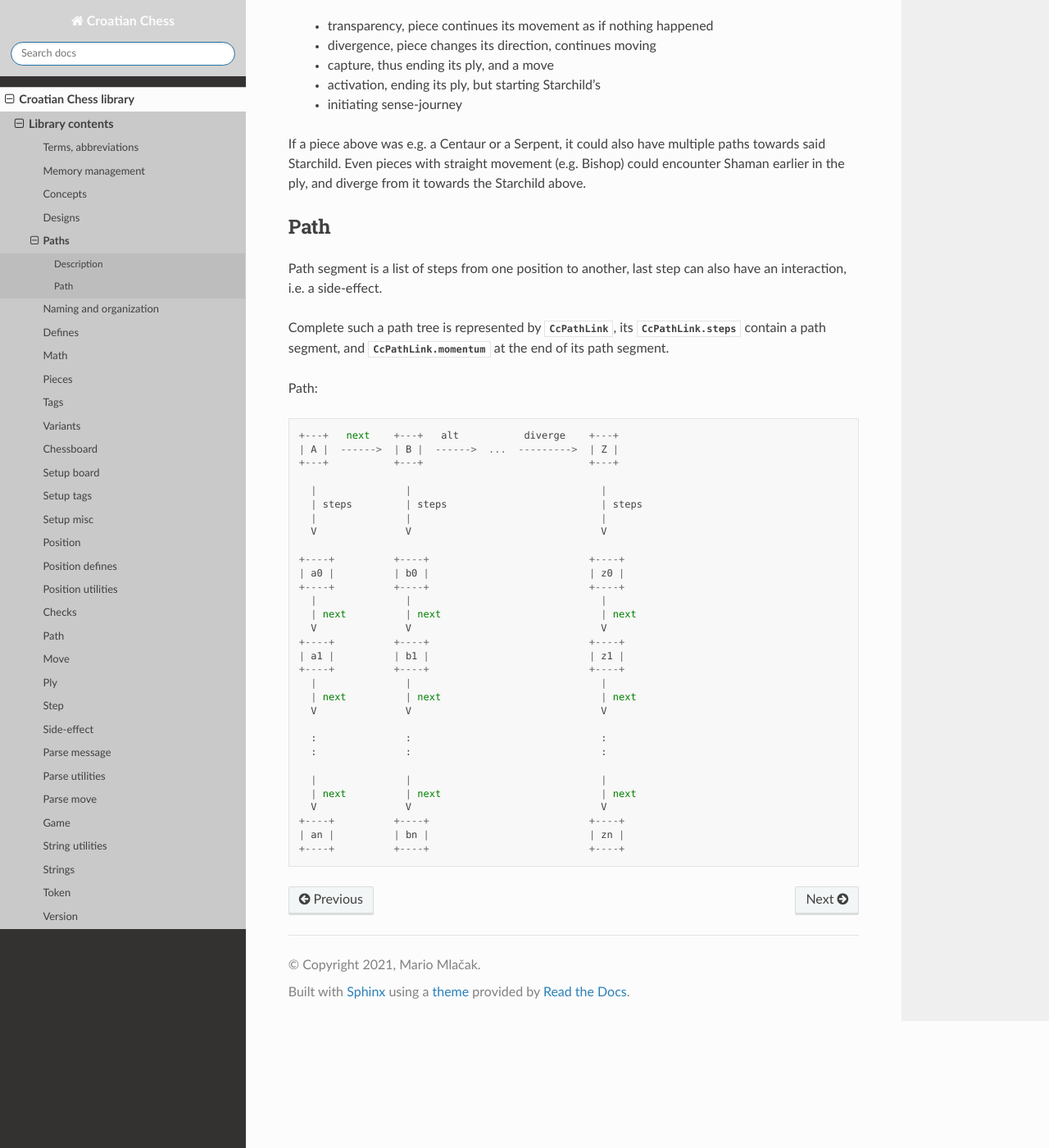
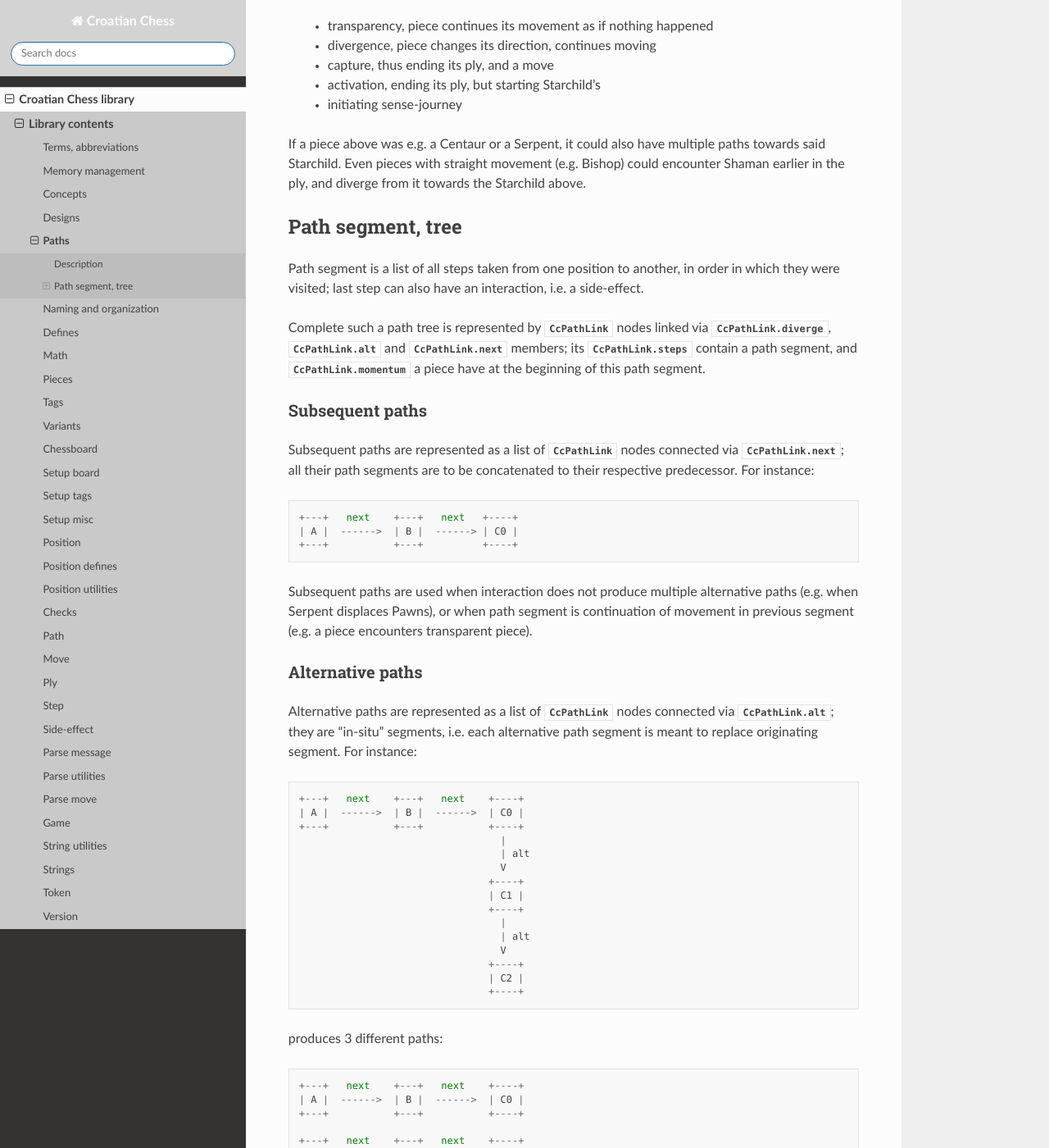
Before and after one commit to mmlacak/crochess, a Sphinx documentation site: the page built from docs/source/libcc/paths.rst, in a window 1280 px wide and 1400 px high, scrolled down 700 px. Shown: the whole window at 82% size. Built offline with Sphinx 7.4.7 and the Read the Docs theme 3.1.0, drawn with Linux system fonts in a browser that asks for light colours; some of the changed text lies outside the part shown.

Commit message:
Described various paths.

```diff
--- a/docs/source/libcc/paths.rst
+++ b/docs/source/libcc/paths.rst
@@ -47,48 +47,173 @@ towards said Starchild. Even pieces with straight movement (e.g. Bishop) could
 encounter Shaman earlier in the ply, and diverge from it towards the Starchild
 above.
 
-.. _lbl-libcc-paths-path:
+.. _lbl-libcc-paths-segmenttree:
 
-Path
-----
+Path segment, tree
+------------------
 
-Path segment is a list of steps from one position to another, last step can also
-have an interaction, i.e. a side-effect.
+Path segment is a list of all steps taken from one position to another, in order
+in which they were visited; last step can also have an interaction, i.e. a
+side-effect.
 
-Complete such a path tree is represented by :c:type:`CcPathLink`, its
-:c:member:`CcPathLink.steps` contain a path segment, and :c:member:`CcPathLink.momentum` at the end
-of its path segment.
+Complete such a path tree is represented by :c:type:`CcPathLink` nodes linked via
+:c:member:`CcPathLink.diverge`, :c:member:`CcPathLink.alt` and :c:member:`CcPathLink.next`
+members; its :c:member:`CcPathLink.steps` contain a path segment, and
+:c:member:`CcPathLink.momentum` a piece have at the beginning of this path segment.
+
+.. _lbl-libcc-paths-segmenttree-subsequent:
+
+Subsequent paths
+^^^^^^^^^^^^^^^^
+
+Subsequent paths are represented as a list of :c:type:`CcPathLink` nodes connected
+via :c:member:`CcPathLink.next`; all their path segments are to be concatenated to
+their respective predecessor. For instance::
+
+    +---+   next    +---+   next   +----+
+    | A |  ------>  | B |  ------> | C0 |
+    +---+           +---+          +----+
+
+Subsequent paths are used when interaction does not produce multiple alternative
+paths (e.g. when Serpent displaces Pawns), or when path segment is continuation of
+movement in previous segment (e.g. a piece encounters transparent piece).
+
+.. _lbl-libcc-paths-segmenttree-alternative:
+
+Alternative paths
+^^^^^^^^^^^^^^^^^
+
+Alternative paths are represented as a list of :c:type:`CcPathLink` nodes connected
+via :c:member:`CcPathLink.alt`; they are "in-situ" segments, i.e. each alternative
+path segment is meant to replace originating segment. For instance::
+
+    +---+   next    +---+   next    +----+
+    | A |  ------>  | B |  ------>  | C0 |
+    +---+           +---+           +----+
+                                      |
+                                      | alt
+                                      V
+                                    +----+
+                                    | C1 |
+                                    +----+
+                                      |
+                                      | alt
+                                      V
+                                    +----+
+                                    | C2 |
+                                    +----+
+
+produces 3 different paths::
+
+    +---+   next    +---+   next    +----+
+    | A |  ------>  | B |  ------>  | C0 |
+    +---+           +---+           +----+
+
+    +---+   next    +---+   next    +----+
+    | A |  ------>  | B |  ------>  | C1 |
+    +---+           +---+           +----+
+
+    +---+   next    +---+   next    +----+
+    | A |  ------>  | B |  ------>  | C2 |
+    +---+           +---+           +----+
+
+.. _lbl-libcc-paths-segmenttree-diverging:
+
+Diverging paths
+^^^^^^^^^^^^^^^
+
+Diverging paths are represented as a list of :c:type:`CcPathLink` nodes connected
+via :c:member:`CcPathLink.diverge`; they are "post-node" segments, i.e. each diverging
+path segment is meant to be concatenated to originating segment. For instance::
+
+    +---+   next    +---+   next    +---+
+    | A |  ------>  | B |  ------>  | C |
+    +---+           +---+           +---+
+                      \
+                       \  diverge
+                        \
+                         V
+                       +----+
+                       | D0 |
+                       +----+
+                         |
+                         | alt
+                         V
+                       +----+
+                       | D1 |
+                       +----+
+                         |
+                         | alt
+                         V
+                       +----+
+                       | D2 |
+                       +----+
+
+beside default path::
+
+    +---+   next    +---+   next    +---+
+    | A |  ------>  | B |  ------>  | C |
+    +---+           +---+           +---+
+
+also produces::
+
+    +---+   next    +---+   next    +----+
+    | A |  ------>  | B |  ------>  | D0 |
+    +---+           +---+           +----+
+
+    +---+   next    +---+   next    +----+
+    | A |  ------>  | B |  ------>  | D1 |
+    +---+           +---+           +----+
+
+    +---+   next    +---+   next    +----+
+    | A |  ------>  | B |  ------>  | D2 |
+    +---+           +---+           +----+
+
+Note that :c:member:`CcPathLink.diverge` link was used only once, all other
+alternative paths after divergence are linked via :c:member:`CcPathLink.alt`.
+
+It is possible to have subsequent nodes use :c:member:`CcPathLink.diverge` link,
+if all their path segments end with divergence.
+
+.. _lbl-libcc-paths-segmenttree-complete:
+
+Complete paths
+^^^^^^^^^^^^^^
+
+A complete path is built by traversing path tree from its origin :c:type:`CcPathLink`
+node down to any terminal node; a legal ply is built by stitching path segments
+from those node, in order in which nodes were visited.
 
 Path::
 
-    +---+   next    +---+   alt           diverge    +---+
-    | A |  ------>  | B |  ------>  ...  --------->  | Z |
-    +---+           +---+                            +---+
+    +---+   next    +---+   alt          diverge    +---+
+    | A |  ------>  | B |  ----->  ...  --------->  | Z |
+    +---+           +---+                           +---+
 
-      |               |                                |
-      | steps         | steps                          | steps
-      |               |                                |
-      V               V                                V
+      |               |                               |
+      | steps         | steps                         | steps
+      |               |                               |
+      V               V                               V
 
-    +----+          +----+                           +----+
-    | a0 |          | b0 |                           | z0 |
-    +----+          +----+                           +----+
-      |               |                                |
-      | next          | next                           | next
-      V               V                                V
-    +----+          +----+                           +----+
-    | a1 |          | b1 |                           | z1 |
-    +----+          +----+                           +----+
-      |               |                                |
-      | next          | next                           | next
-      V               V                                V
+    +----+          +----+                          +----+
+    | a0 |          | b0 |                          | z0 |
+    +----+          +----+                          +----+
+      |               |                               |
+      | next          | next                          | next
+      V               V                               V
+    +----+          +----+                          +----+
+    | a1 |          | b1 |                          | z1 |
+    +----+          +----+                          +----+
+      |               |                               |
+      | next          | next                          | next
+      V               V                               V
 
-      :               :                                :
-      :               :                                :
+      :               :                               :
+      :               :                               :
 
-      |               |                                |
-      | next          | next                           | next
-      V               V                                V
-    +----+          +----+                           +----+
-    | an |          | bn |                           | zn |
-    +----+          +----+                           +----+
+      |               |                               |
+      | next          | next                          | next
+      V               V                               V
+    +----+          +----+                          +----+
+    | an |          | bn |                          | zn |
+    +----+          +----+                          +----+
```
Also changed, not shown: 1 other file.
